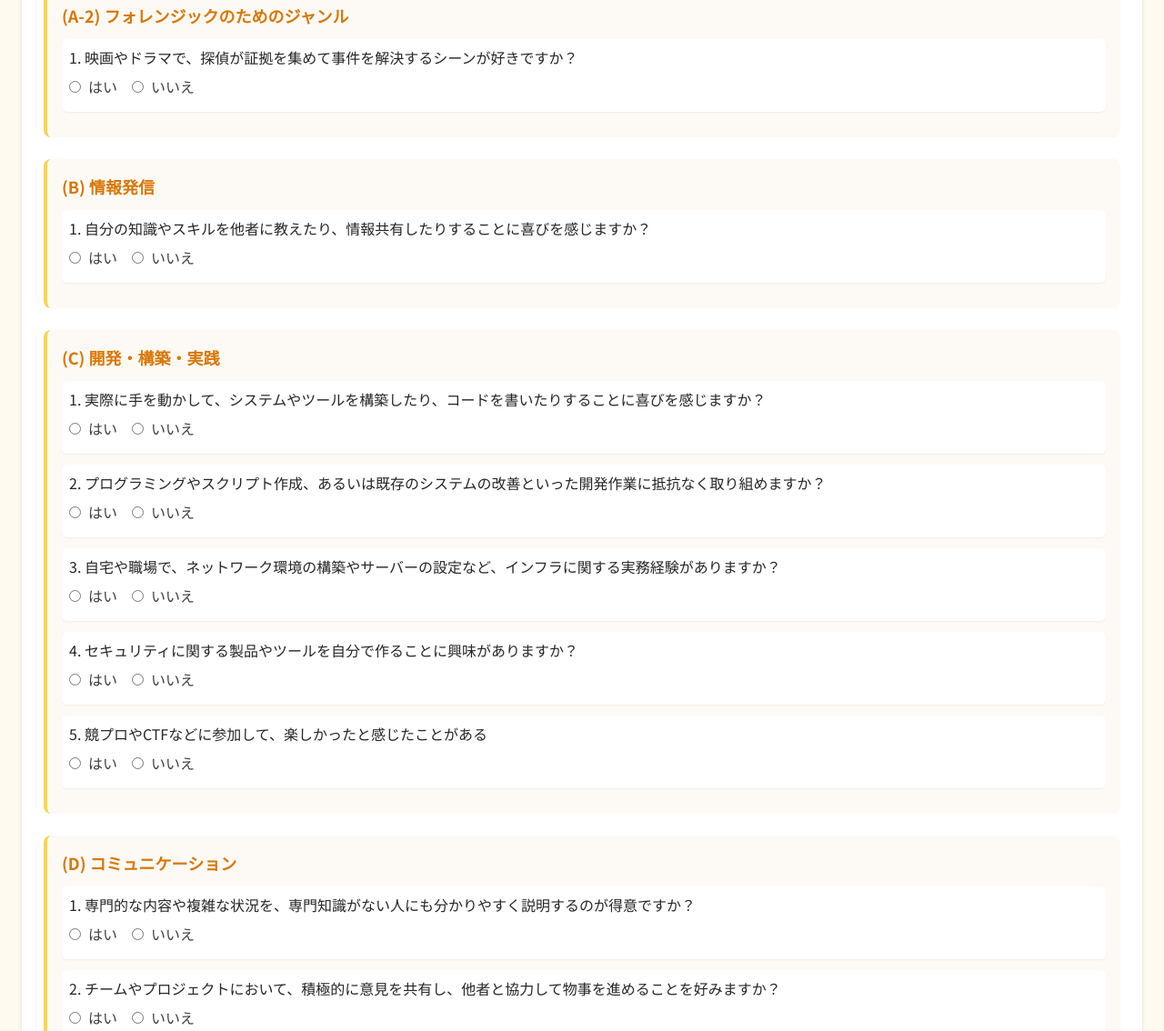
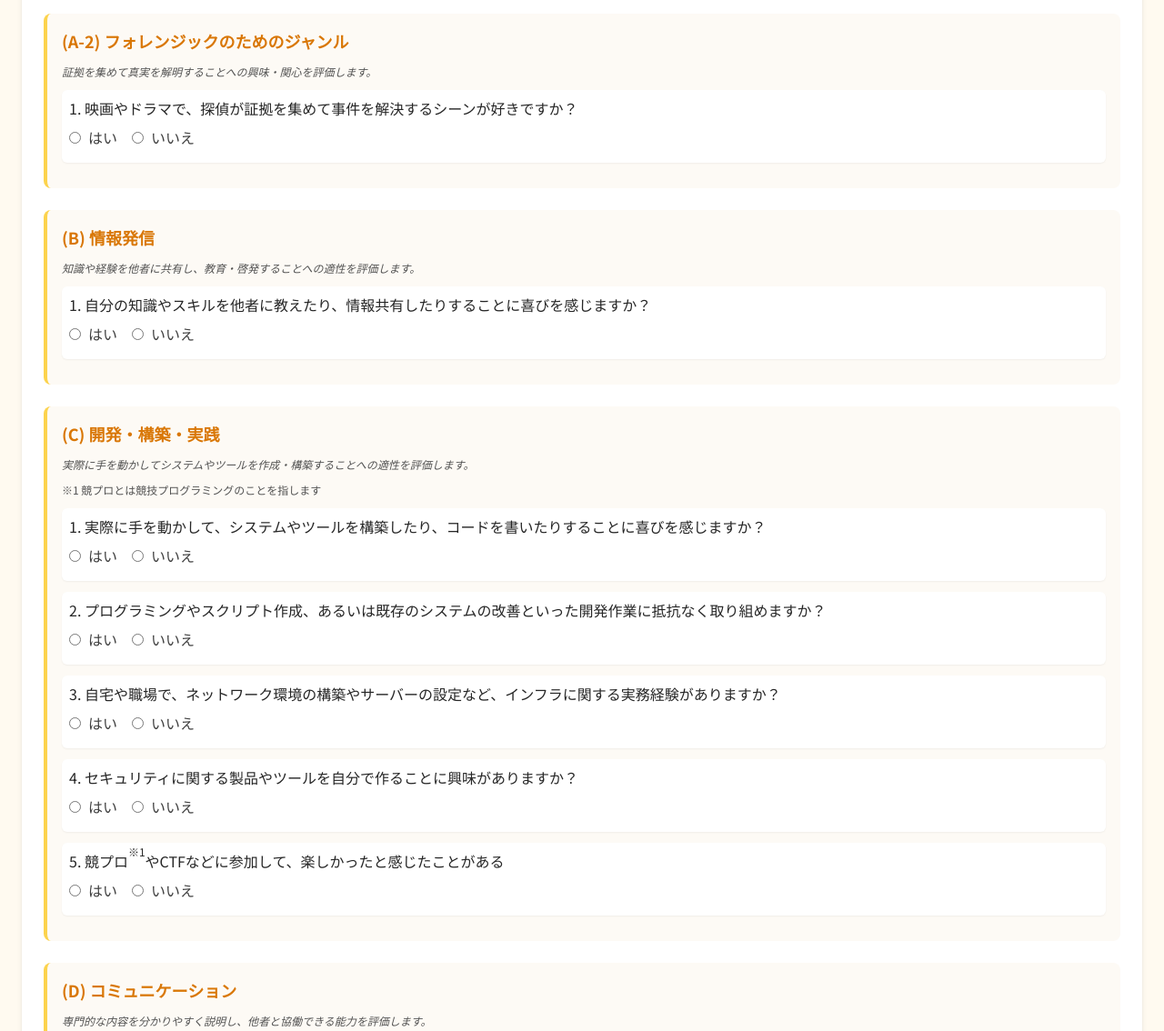
Before and after one commit to nanami-takemoto/security-aptitude-test, a plain HTML site: page index.html in a window 1280 px wide. Shown: the part 1085-2219 px from the top of the page at 91% size. Drawn offline with nearby package versions, Linux system fonts and the light colour scheme.

Commit message:
fix: 注釈を追加できるか試してみる

```diff
--- a/data.js
+++ b/data.js
@@ -25,6 +25,7 @@ const categoryLabels = [
 const diagnosisQuestions = {
     'A1': {
         label: '(A-1) 探求・分析・問題解決',
+        note: '技術の仕組みを深く理解し、問題を論理的に分析する能力を評価します。',
         questions: [
             "新しい技術やシステムの仕組みを深く探求し、その裏側を理解することに興味がありますか？",
             "複雑なデータや情報を整理し、論理的に分析してパターンや傾向を発見するのが得意ですか？",
@@ -34,28 +35,35 @@ const diagnosisQuestions = {
     },
     'A2': {
         label: '(A-2) フォレンジックのためのジャンル',
+        note: '証拠を集めて真実を解明することへの興味・関心を評価します。',
         questions: [
             "映画やドラマで、探偵が証拠を集めて事件を解決するシーンが好きですか？"
         ]
     },
     'B': {
         label: '(B) 情報発信',
+        note: '知識や経験を他者に共有し、教育・啓発することへの適性を評価します。',
         questions: [
             "自分の知識やスキルを他者に教えたり、情報共有したりすることに喜びを感じますか？"
         ]
     },
     'C': {
         label: '(C) 開発・構築・実践',
+        note: '実際に手を動かしてシステムやツールを作成・構築することへの適性を評価します。',
+        footnotes: {
+            1: '競プロとは競技プログラミングのことを指します'
+        },
         questions: [
             "実際に手を動かして、システムやツールを構築したり、コードを書いたりすることに喜びを感じますか？",
             "プログラミングやスクリプト作成、あるいは既存のシステムの改善といった開発作業に抵抗なく取り組めますか？",
             "自宅や職場で、ネットワーク環境の構築やサーバーの設定など、インフラに関する実務経験がありますか？",
             "セキュリティに関する製品やツールを自分で作ることに興味がありますか？",
-            "競プロやCTFなどに参加して、楽しかったと感じたことがある"
+            {text: "競プロやCTFなどに参加して、楽しかったと感じたことがある", footnotes: [1]}
         ]
     },
     'D': {
         label: '(D) コミュニケーション',
+        note: '専門的な内容を分かりやすく説明し、他者と協働できる能力を評価します。',
         questions: [
             "専門的な内容や複雑な状況を、専門知識がない人にも分かりやすく説明するのが得意ですか？",
             "チームやプロジェクトにおいて、積極的に意見を共有し、他者と協力して物事を進めることを好みますか？",
@@ -66,6 +74,7 @@ const diagnosisQuestions = {
     },
     'E': {
         label: '(E) 戦略・リーダーシップ',
+        note: '長期的な視点での戦略立案や、組織をリードする能力を評価します。',
         questions: [
             "目標達成のために、長期的な視点を持って戦略や計画を立てるのが得意ですか？",
             "チームやプロジェクトのリーダーとして、メンバーをまとめ、方向性を示すことに意欲がありますか？",
--- a/script.js
+++ b/script.js
@@ -253,21 +253,67 @@ function renderDiagnosisQuestions() {
         categoryTitle.textContent = category.label;
         groupDiv.appendChild(categoryTitle);
 
-        category.questions.forEach((questionText, index) => {
+        // 備考欄の追加
+        if (category.note) {
+            const noteDiv = document.createElement('p');
+            noteDiv.className = 'text-xs text-neutral-600 mb-3 italic';
+            noteDiv.textContent = category.note;
+            groupDiv.appendChild(noteDiv);
+        }
+
+        // 脚注説明の追加
+        if (category.footnotes && Object.keys(category.footnotes).length > 0) {
+            const footnotesDiv = document.createElement('div');
+            footnotesDiv.className = 'text-xs text-neutral-600 mb-3';
+            Object.keys(category.footnotes).sort((a, b) => Number(a) - Number(b)).forEach(footnoteNum => {
+                const footnoteP = document.createElement('p');
+                footnoteP.className = 'mb-1';
+                footnoteP.innerHTML = `※${footnoteNum} ${category.footnotes[footnoteNum]}`;
+                footnotesDiv.appendChild(footnoteP);
+            });
+            groupDiv.appendChild(footnotesDiv);
+        }
+
+        category.questions.forEach((questionObj, index) => {
             const questionDiv = document.createElement('div');
             questionDiv.className = 'question-item';
             const questionId = `${categoryKey}-${index}`;
 
+            // 質問がオブジェクトの場合はtextプロパティを取得、文字列の場合はそのまま使用
+            let questionText, questionFootnotes = [];
+            if (typeof questionObj === 'object' && questionObj.text) {
+                questionText = questionObj.text;
+                questionFootnotes = questionObj.footnotes || [];
+            } else {
+                questionText = questionObj;
+            }
+
             const questionP = document.createElement('p');
             questionP.className = 'mb-2 text-neutral-800';
             questionP.id = `question-${questionId}`;
-            questionP.textContent = `${index + 1}. ${questionText}`;
+
+            // 質問文に脚注番号を追加
+            let displayText = `${index + 1}. ${questionText}`;
+            if (questionFootnotes.length > 0) {
+                // 脚注番号を質問文内の特定語句の後に挿入
+                questionFootnotes.forEach((footnoteNum) => {
+                    // 脚注番号1の場合は「競プロ」の後に挿入
+                    if (footnoteNum === 1) {
+                        displayText = displayText.replace('競プロ', `競プロ<sup class="text-xs align-super">※${footnoteNum}</sup>`);
+                    } else {
+                        // 他の脚注番号の場合は最後に追加
+                        displayText += ` <sup class="text-xs align-super">※${footnoteNum}</sup>`;
+                    }
+                });
+            }
+            questionP.innerHTML = displayText;
             questionDiv.appendChild(questionP);
 
             const fieldset = document.createElement('fieldset');
             fieldset.className = 'mb-2';
             const legend = document.createElement('legend');
             legend.className = 'sr-only';
+            // legendには脚注番号を含まない元の質問文を使用
             legend.textContent = `${index + 1}. ${questionText}`;
             fieldset.appendChild(legend);
 
--- a/styles.css
+++ b/styles.css
@@ -100,6 +100,13 @@ th {
 .question-group h4 {
     color: #d97706; /* amber-500 */
     margin-bottom: 0.75rem;
+}
+
+/* 脚注マーカーのスタイル */
+sup {
+    font-size: 0.7em;
+    line-height: 0;
+    vertical-align: super;
 }
 
 .question-item {
```
